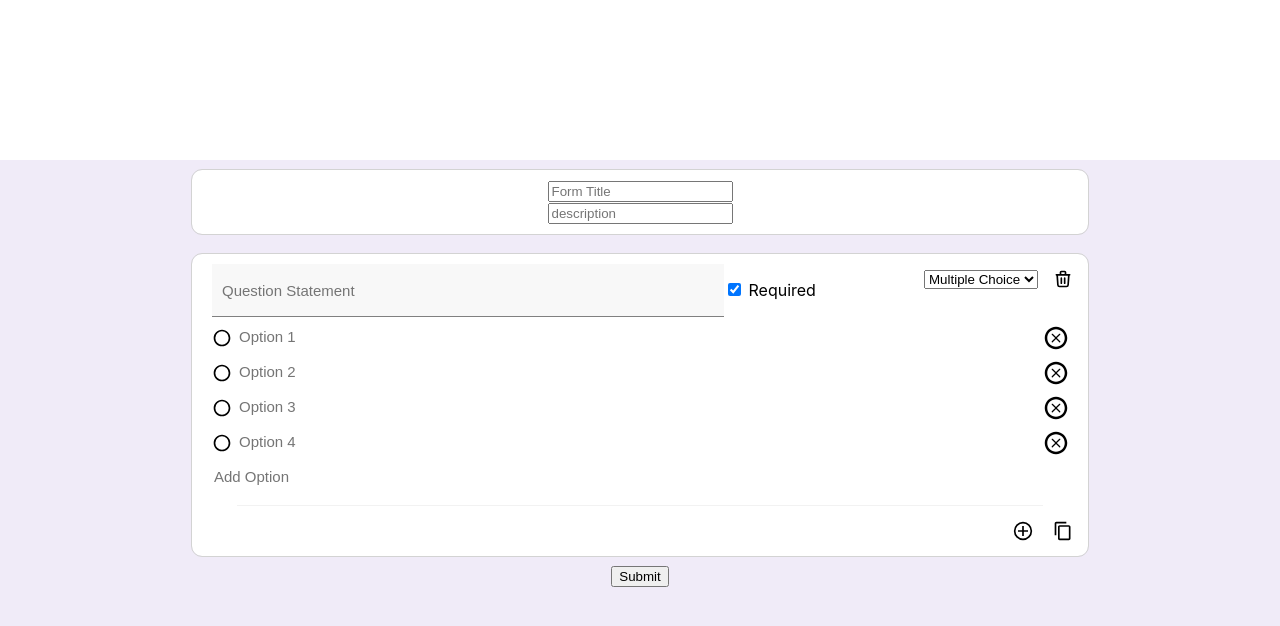
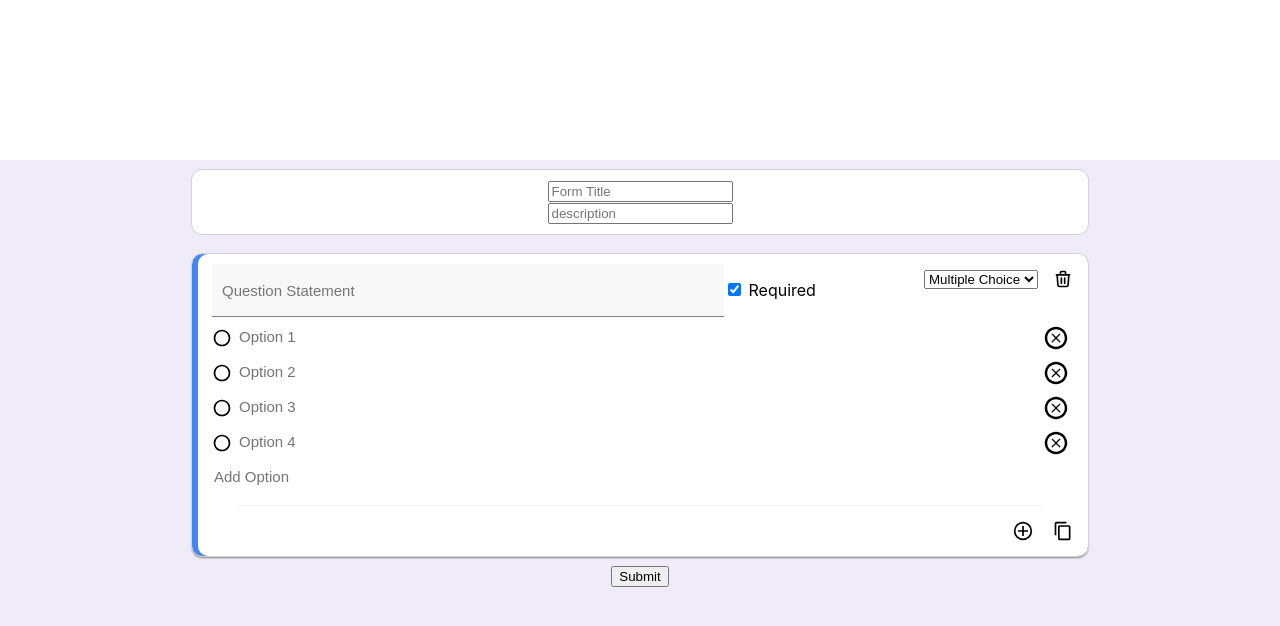
Before and after one commit to qianxichen233/form, a React (Create React App) app in the folder frontend/: page / in a window 1280 px wide. Shown: the top 626 px of the page. Built offline with nearby package versions, Linux system fonts and the light colour scheme.

Commit message:
added submit error handling

```diff
--- a/frontend/src/components/Forms/MultipleChoice.js
+++ b/frontend/src/components/Forms/MultipleChoice.js
@@ -74,6 +74,8 @@ const MultipleChoice = (props) => {
 
     const DeleteOptionHandler = (e) => {
         e.preventDefault();
+
+        if(!e.target.attributes['name']) return;
 
         let newQuestion = lodash.cloneDeep(questionRef.current);
 
--- a/frontend/src/components/QuestionCart/QuestionCart.js
+++ b/frontend/src/components/QuestionCart/QuestionCart.js
@@ -1,4 +1,4 @@
-import { useState } from 'react';
+import { useRef, useState } from 'react';
 import MultipleChoice from '../Forms/MultipleChoice';
 import ShortAnswer from '../Forms/ShortAnswer';
 import Cart from '../UI/Cart';
@@ -9,24 +9,30 @@ import { HiOutlineTrash } from 'react-icons/hi';
 import { MdContentCopy } from 'react-icons/md';
 import { GrAddCircle } from 'react-icons/gr';
 
-let currentType = null;
-
 const getInitState = (props) => {
     const type = props.content?.type;
     if(!type)
     {
-        currentType = currentType ? currentType : "multiple_choice";
-        return <MultipleChoice id={props.id} className={classes.question}/>; //non-copy initial state
+        return {
+            type: "MultipleChoice",
+            id: props.id
+        }
     }
     if(type === 'MultipleChoice')
     {
-        currentType = currentType ? currentType : "multiple_choice";
-        return <MultipleChoice id={props.id} content={props.content} className={classes.question}/>;
+        return {
+            type: "MultipleChoice",
+            id: props.id,
+            content: props.content
+        }
     }
     if(type === 'ShortAnswer')
     {
-        currentType = currentType ? currentType : "short_answer";
-        return <ShortAnswer id={props.id} content={props.content} className={classes.question}/>;
+        return {
+            type: "ShortAnswer",
+            id: props.id,
+            content: props.content
+        }
     }
 }
 
@@ -34,27 +40,21 @@ const QuestionCart = (props) => {
     const [cart, setCart] = useState(getInitState(props));
 
     const ChangeQuestionHandler = (e) => {
-        if(e.target.value === "multiple_choice")
-        {
-            currentType = "multiple_choice";
-            setCart(<MultipleChoice id={props.id} className={classes.question}/>);
-        }
-        else if(e.target.value === "short_answer")
-        {
-            currentType = "short_answer";
-            setCart(<ShortAnswer id={props.id} className={classes.question}/>);
-        }
+        setCart({
+            type: e.target.value,
+            id: props.id
+        });
     }
 
-    return <Cart onClick={props.onEdit} id={props.id}>
+    return <Cart onClick={props.onEdit} id={props.id} Focus={props.Focus}>
         <div className={classes.ButtonGroupTop}>
             <select
                 className={classes.QuestionType}
                 onChange={ChangeQuestionHandler}
-                value={currentType}
+                value={cart.type}
             >
-                <option value="multiple_choice">Multiple Choice</option>
-                <option value="short_answer">Short Answer</option>
+                <option value="MultipleChoice">Multiple Choice</option>
+                <option value="ShortAnswer">Short Answer</option>
             </select>
             <div
                 name="DeleteButton"
@@ -64,7 +64,24 @@ const QuestionCart = (props) => {
                 <HiOutlineTrash size={20}/>
             </div>
         </div>
-        {cart}
+        {(cart => {
+            if(cart.type === "MultipleChoice")
+            {
+                return <MultipleChoice
+                    id={cart.id}
+                    className={classes.question}
+                    content={cart.content}
+                />
+            }
+            else if(cart.type === "ShortAnswer")
+            {
+                return <ShortAnswer
+                    id={cart.id}
+                    className={classes.question}
+                    content={cart.content}
+                />
+            }
+        })(cart)}
         <div className={classes.optionDiv}></div>
         <div className={classes.ButtonGroupBottom}>
             <div
--- a/frontend/src/components/Questionnaire/Questionnaire.js
+++ b/frontend/src/components/Questionnaire/Questionnaire.js
@@ -12,9 +12,29 @@ const getKey = () => {
     return ++key;
 }
 
+const checkValidity = (questions) => {
+    for(const question of questions)
+    {
+        if(!question.content.description)
+            return {
+                id: question.key,
+                type: 'description'
+            };
+        for(let i = 0; i < question.content.options.length; ++i)
+            if(!question.content.options[i].content)
+                return {
+                    id: question.key,
+                    type: 'option',
+                    index: i
+                }
+    }
+    return null;
+}
+
 const Questionnaire = () => {
     const [questions, setQuestions] = useState([]);
     const [EditQuestion, setEditQuestion] = useState(0);
+    const [ErrorHint, setErrorHint] = useState();
     const questionContent = useSelector((state) => state.question.questions);
 
     const dispatch = useDispatch()
@@ -30,7 +50,7 @@ const Questionnaire = () => {
 
     const OnEditQuestionChange = (id) => {
         if(id === EditQuestionRef) return;
-        setEditQuestion(id);
+        setEditQuestion(+id);
     }
 
     const onAddQuestion = (e) => {
@@ -44,27 +64,25 @@ const Questionnaire = () => {
             for(let i = 0; i < questionRef.current.length; ++i)
             {
                 newQuestions.push(questionRef.current[i]);
-                if(+questionRef.current[i].props.id === +e.currentTarget.id)
+                if(+questionRef.current[i].id === +e.currentTarget.id)
                 {
                     newQuestions.push(
-                        <QuestionCart
-                            key={key}
-                            id={key}
-                            onEdit={onAddQuestion}
-                            onFocus={OnEditQuestionChange}
-                        />
+                        {
+                            key: key,
+                            id: key
+                        }
                     );
                 }
             }
             setQuestions(newQuestions);
-            setEditQuestion(key);
+            setEditQuestion(+key);
         }
         else if(name === "DeleteButton")
         {
             if(questionRef.current.length === 1) return;
             let newQuestions = [];
             for(let i = 0; i < questionRef.current.length; ++i)
-                if(+questionRef.current[i].props.id !== +e.currentTarget.id)
+                if(+questionRef.current[i].id !== +e.currentTarget.id)
                     newQuestions.push(questionRef.current[i]);
 
             dispatch(deleteQuestionStore({id: +e.currentTarget.id}))
@@ -84,16 +102,14 @@ const Questionnaire = () => {
             {
                 const key = getKey();
                 newQuestions.push(questionRef.current[i]);
-                if(+questionRef.current[i].props.id === +e.currentTarget.id)
+                if(+questionRef.current[i].id === +e.currentTarget.id)
                 {
                     newQuestions.push(
-                        <QuestionCart
-                            key={key}
-                            id={key}
-                            onEdit={onAddQuestion}
-                            content={questionContentCopy}
-                            onFocus={OnEditQuestionChange}
-                        />
+                        {
+                            key: key,
+                            id: key,
+                            content: questionContentCopy
+                        }
                     );
                 }
             }
@@ -104,18 +120,23 @@ const Questionnaire = () => {
     useEffect(() => {
         const key = getKey();
         setQuestions([
-            <QuestionCart
-                key={key}
-                id={key}
-                onEdit={onAddQuestion}
-                onFocus={OnEditQuestionChange}
-            />
+            {
+                key: key,
+                id: key
+            }
         ]);
-        setEditQuestion(key);
+        setEditQuestion(+key);
     }, []);
 
     const OnSubmitHandler = async (e) => {
         e.preventDefault();
+
+        const missingPart = checkValidity(questionContent);
+        if(missingPart)
+        {
+            setErrorHint(missingPart);
+            return;
+        }
 
         await fetch(`${process.env.REACT_APP_BACKEND_URL}/questionnaire`,{
             method: 'POST',
@@ -125,12 +146,27 @@ const Questionnaire = () => {
             },
             body: JSON.stringify(questionContent)
         });
-
     }
 
     return <div className={classes.questionnaire}>
         <FormTitle/>
-        {questions}
+        {questions.map(question => {
+            return <QuestionCart
+                key={question.key}
+                id={question.key}
+                onEdit={onAddQuestion}
+                content={question.content}
+                Focus={question.key === EditQuestion}
+                MissingItem={
+                    ErrorHint ?
+                        (ErrorHint.id === question.key ?
+                            {
+                                type: ErrorHint.type,
+                                index: ErrorHint.index
+                            } : null) : null
+                }
+            />
+        })}
         <button type="submit" onClick={OnSubmitHandler}>Submit</button>
     </div>
 }
--- a/frontend/src/components/UI/Cart.js
+++ b/frontend/src/components/UI/Cart.js
@@ -1,8 +1,9 @@
 import classes from './Cart.module.css';
 
 const Cart = (props) => {
+    const className = `${classes.cart} ${props.Focus ? classes.focus : ''}`;
     return <div
-        className={classes.cart}
+        className={className}
         onClick={props.onClick}
         id={props.id}
     >
--- a/frontend/src/components/UI/Cart.module.css
+++ b/frontend/src/components/UI/Cart.module.css
@@ -11,7 +11,14 @@
     padding: 10px 0 10px 0;
     border-radius: 10px;
     outline: lightgrey solid 0.5px;
+    box-sizing: border-box;
 
     background-color: white;
     width: 70vw;
+
+    transition: box-shadow 0.3s ease-in-out;
 }
+
+.focus{
+    box-shadow: 6px 0 0 #4285f4 inset, 0 2px 2px grey;
+}
--- a/frontend/src/components/UI/Form.js
+++ b/frontend/src/components/UI/Form.js
@@ -1,7 +1,7 @@
 import classes from './Form.module.css';
 
 const Form = (props) => {
-    return <form className={classes.form}>
+    return <form className={classes.form} autoComplete="off">
         {props.children}
     </form>
 }
--- a/frontend/src/components/UI/Form.module.css
+++ b/frontend/src/components/UI/Form.module.css
@@ -4,3 +4,10 @@
     align-items: flex-start;
     margin-left: 20px;
 }
+
+.formFocus{
+    display: flex;
+    flex-direction: column;
+    align-items: flex-start;
+    margin-left: 17px;
+}
```
